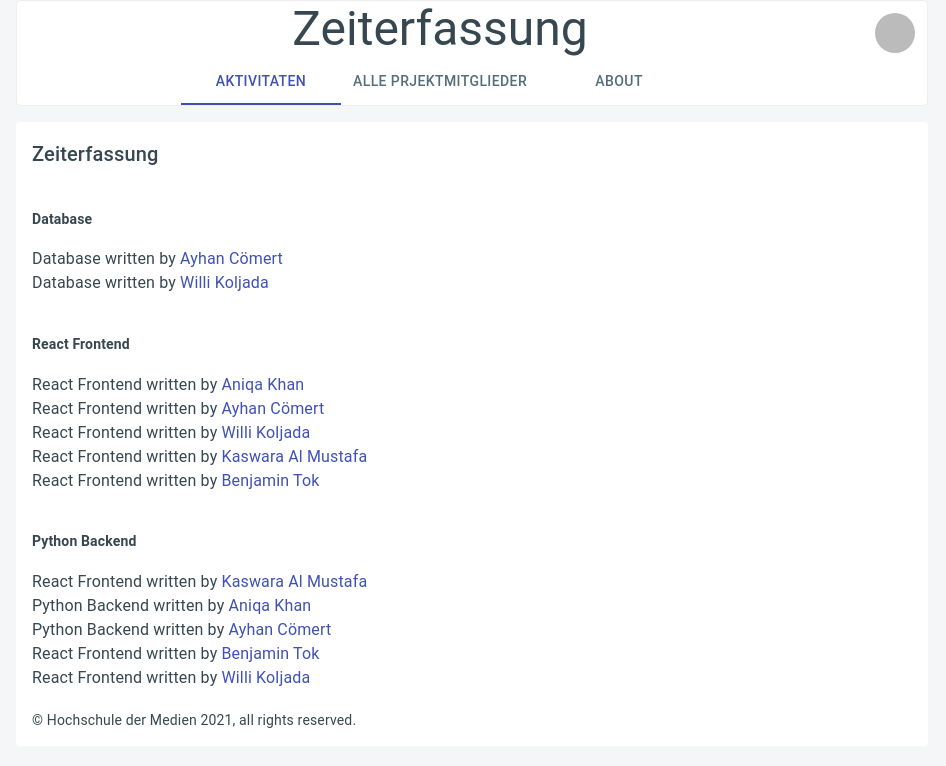
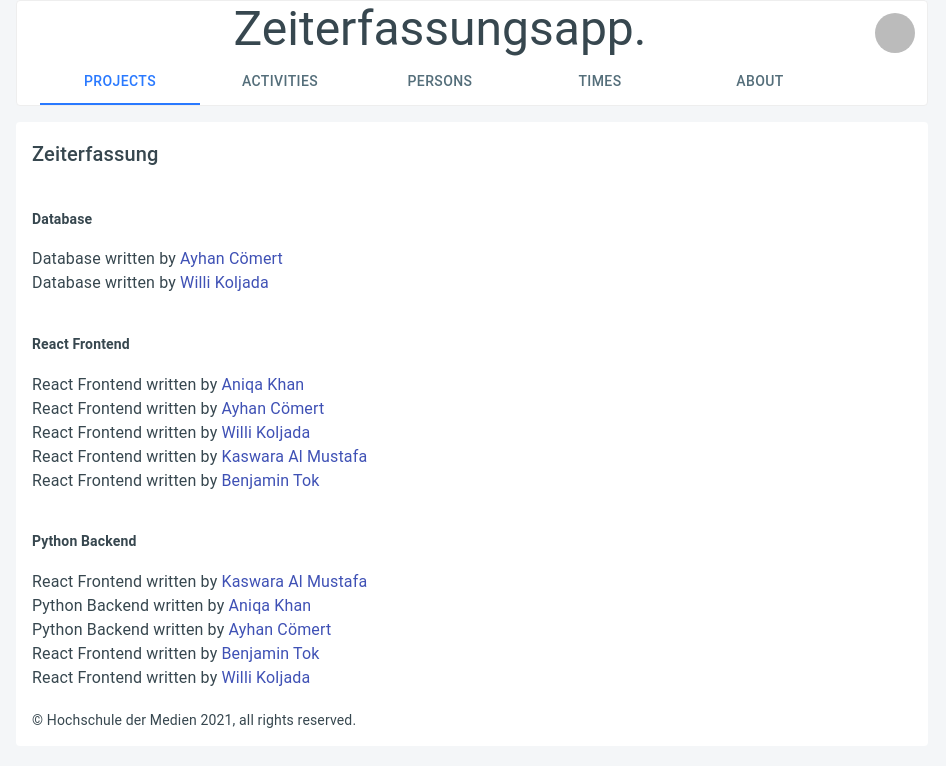
Before and after one commit to WilliKoljada/SW-Praktikum-WI7--Gruppe09, a React (Create React App) app in the folder frontend/: page /About in a window 1280 px wide. Shown: the top 766 px of the page, without its empty margins (168-1114 px from the left). Built offline with nearby package versions, Linux system fonts and the light colour scheme; no server answers; sample sign-in values are in the browser's storage; the HTML template or start-up script is replaced by a standard one.

Commit message:
Tabs ergänzt

```diff
--- a/frontend/src/components/layout/Header.js
+++ b/frontend/src/components/layout/Header.js
@@ -38,14 +38,16 @@ class Header extends Component {
       <Paper variant='outlined' >
         <ProfileDropDown user={user} />
         <Typography variant='h3' component='h1' align='center'>
-          Zeiterfassung
+          Zeiterfassungsapp.
         </Typography>
 
         {
           user ?
-            <Tabs indicatorColor='primary' textColor='primary' centered value={this.state.tabindex} onChange={this.handleTabChange} >
-              <Tab label='Aktivitaten' component={RouterLink} to={`/createAktivitaet`} />
-              <Tab label='Alle Prjektmitglieder' component={RouterLink} to={`/`} />
+            <Tabs indicatorColor='secondary' textColor='secondary' centered value={this.state.tabindex} onChange={this.handleTabChange} >
+              <Tab label='Projects' component={RouterLink} to={`/createAktivitaet`} />
+              <Tab label='Activities' component={RouterLink} to={`/createAktivitaet`} />
+              <Tab label='Persons' component={RouterLink} to={`/`} />
+              <Tab label='Times' component={RouterLink} to={`/`} />
               <Tab label='About' component={RouterLink} to={`/about`} />
             </Tabs>
             : null
```
